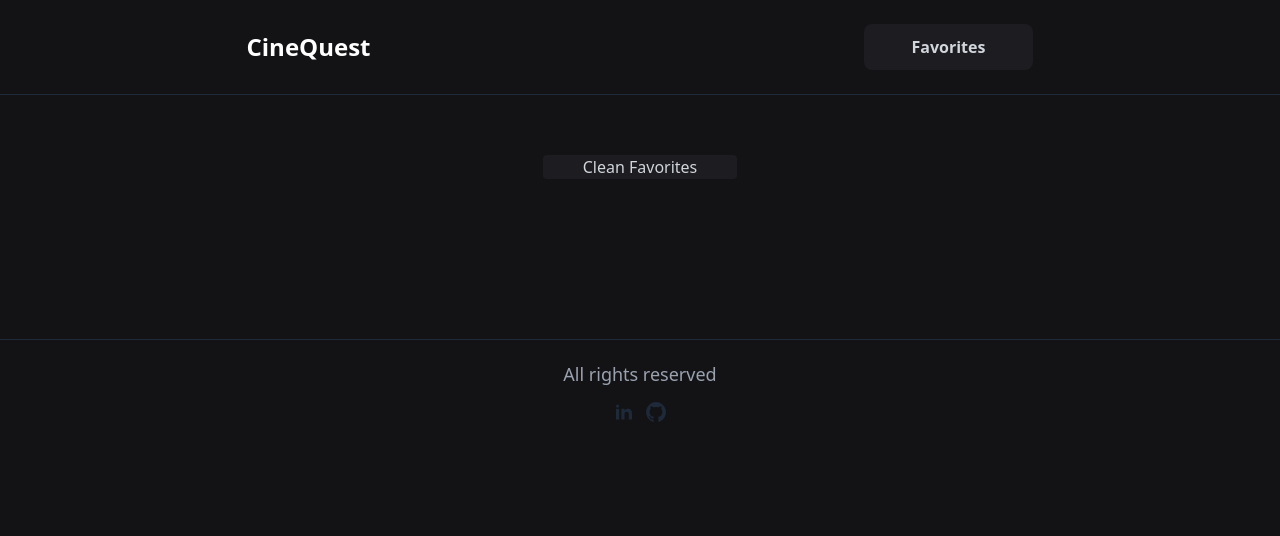
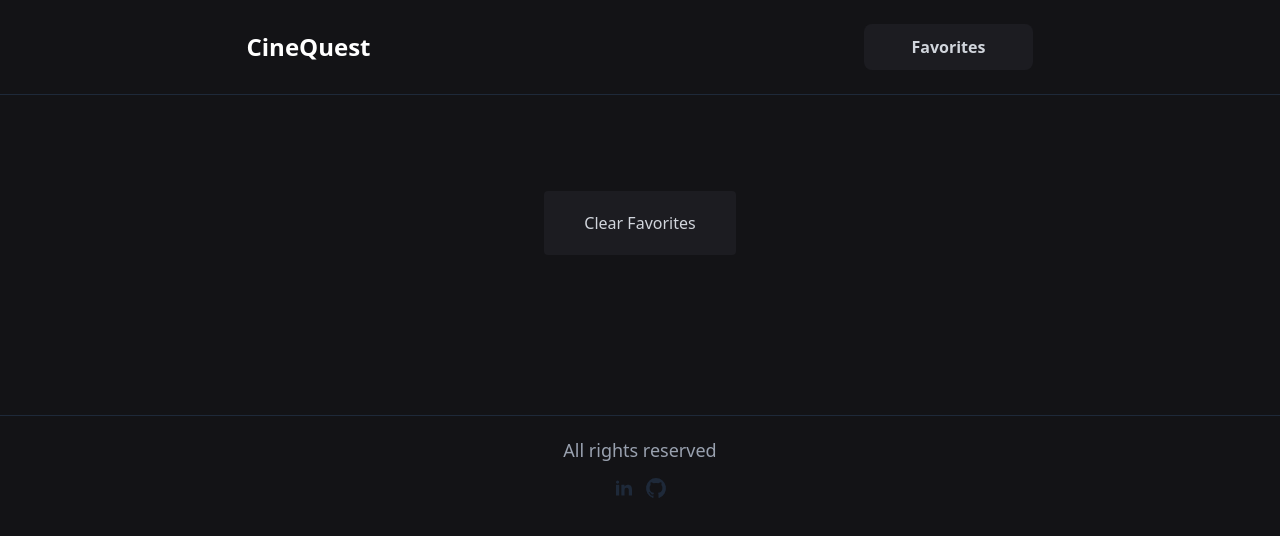
Before and after one commit to rdplus2015/cineQuest, a React (Vite) app in the folder app/: page /favorites in a window 1280 px wide. Shown: the top 536 px of the page. Built offline with nearby package versions, Linux system fonts and the light colour scheme.

Commit message:
favorites page fixed

```diff
--- a/app/src/pages/favorites.jsx
+++ b/app/src/pages/favorites.jsx
@@ -13,14 +13,17 @@ export default function Favorites() {
                 setFavorites(data);
         }, []);
 
+        const handleClick = ()=>{
+                localStorage.removeItem("favorites");
+                setFavorites([]);
+                alert(" All Favorites deleted !");
+        }
         return (
 
                 <PageLayout>
-                       <div className="flex flex-col justify-center items-center ">
-                                <div>
+                       <div className=" flex flex-col  items-center ">
 
-                                        <Button className="bg-secondaryBlack hover:bg-red-500 mt-15" > Clean Favorites </Button>
-                                </div>
+                                        <Button className="bg-secondaryBlack hover:bg-red-500 py-5 mt-24" onClick={handleClick}> Clear Favorites </Button>
 
                                 <div className=" flex flex-wrap gap-6 justify-center my-20 px-10">
                                 {favorites.map(movie => (
```
